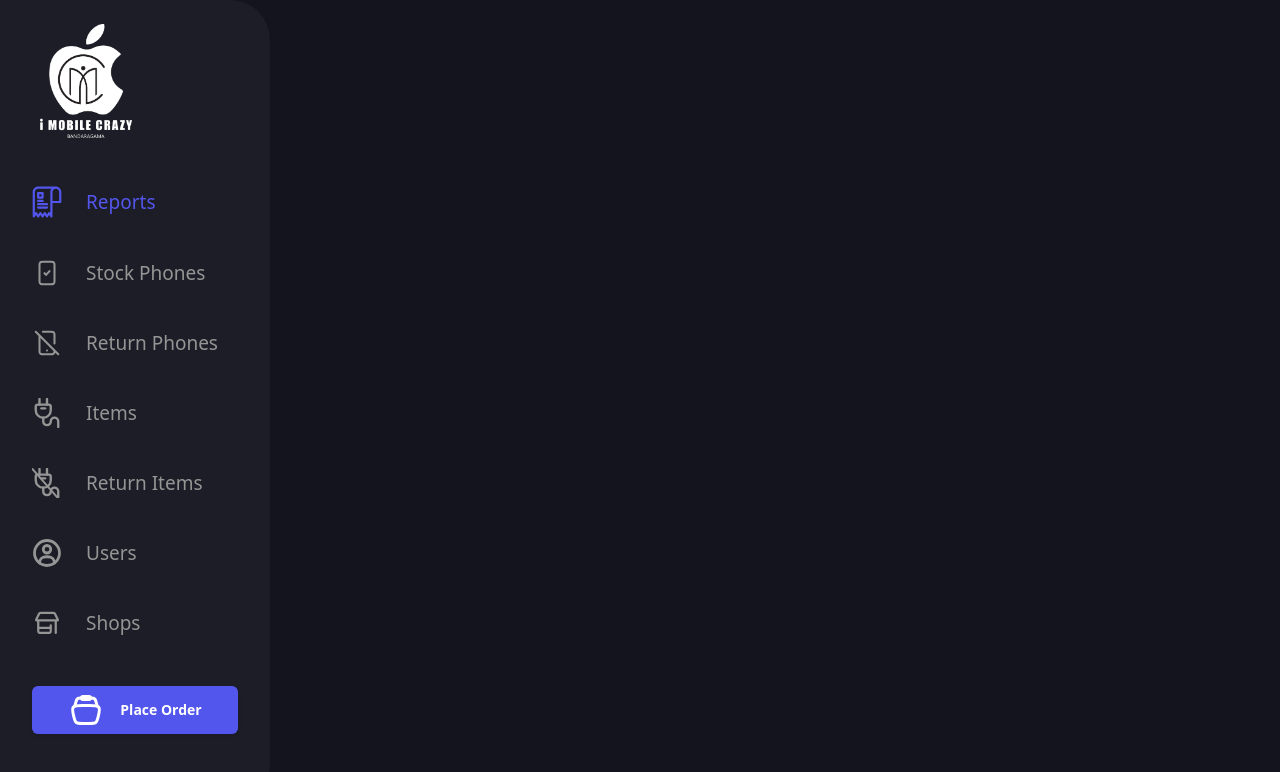
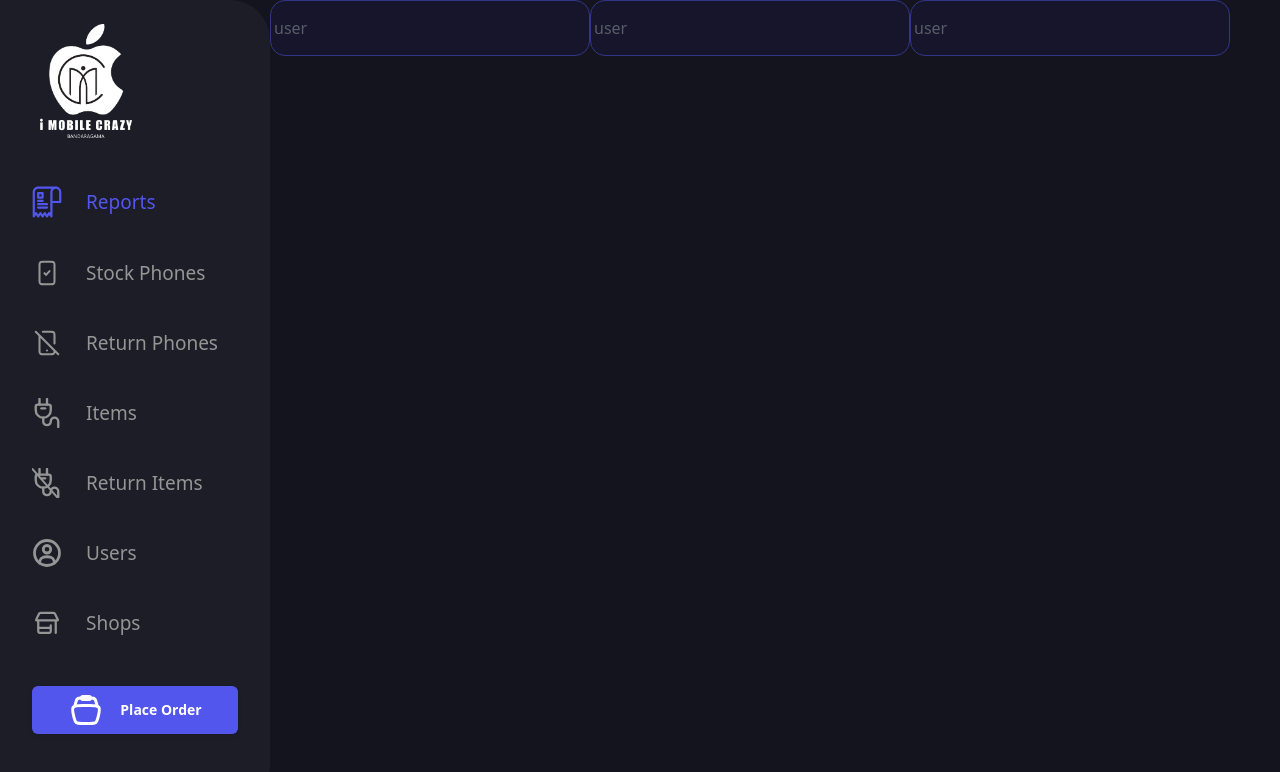
Before and after one commit to Arimax-Solutions/I_Mobile_Crazy_Frontend, a React (Vite) app: page /user in a window 1280 px wide. Shown: the top 772 px of the page. Built offline with nearby package versions, Linux system fonts and the light colour scheme.

Commit message:
create input component

```diff
--- a/src/App.tsx
+++ b/src/App.tsx
@@ -6,6 +6,7 @@ import Dashboard from './components/dashboard/dashboard.tsx';
 import Home from './components/home';
 import Layout from './components/layout/layout';
 import Item from './components/item/item.tsx';
+import User from './components/user/user.tsx';
 
 function App() {
   return (
@@ -15,6 +16,7 @@ function App() {
         <Route path="/*" element={<Layout />}>
           <Route path="dashboard" element={<Dashboard />} />
           <Route path="home" element={<Home />} />
+          <Route path="user" element={<User />} />
           <Route path="item" element={<Item />} />
         </Route>
       </Routes>
--- /dev/null
+++ b/src/components/input/input.css
@@ -0,0 +1,9 @@
+.text-feild {
+    background-color: #181738;
+    border: 1px solid #5356EC;
+    padding: 3px;
+    width: 25vw;
+    height: 7vh;
+    border-radius: 15px;
+    opacity: 0.5;
+  }
--- /dev/null
+++ b/src/components/input/inputFeild.tsx
@@ -0,0 +1,24 @@
+// src/input/inputFields.tsx
+import React from 'react';
+import '../input/input.css';
+
+interface InputFieldsProps {
+    value: string;
+    onChange: (event: React.ChangeEvent<HTMLInputElement>) => void;
+    placeholder: string;
+}
+
+const InputFields: React.FC<InputFieldsProps> = ({ value, onChange, placeholder }) => {
+    return (
+        <div className=" inputs-container">
+            <input
+                className="text-feild"
+                value={value}
+                onChange={onChange}
+                placeholder={placeholder}
+            />
+        </div>
+    );
+}
+
+export default InputFields;
--- a/src/components/ui/navbar/navbar.tsx
+++ b/src/components/ui/navbar/navbar.tsx
@@ -21,7 +21,7 @@ function NavigationMenu() {
                     <NavItems logo='src/assets/images/navbar/Return Phones.svg' name='Return Phones' location='/dashboard' selected={setSelect} isSelected={select} />
                     <NavItems logo='src/assets/images/navbar/Items.svg' name='Items' location='/item' selected={setSelect} isSelected={select} />
                     <NavItems logo='src/assets/images/navbar/Return item.svg' name='Return Items' location='/dashboard' selected={setSelect} isSelected={select} />
-                    <NavItems logo='src/assets/images/navbar/Users.svg' name='Users' location='/dashboard' selected={setSelect} isSelected={select} />
+                    <NavItems logo='src/assets/images/navbar/Users.svg' name='Users' location='/user' selected={setSelect} isSelected={select} />
                     <NavItems logo='src/assets/images/navbar/Shops.svg' name='Shops' location='/dashboard' selected={setSelect} isSelected={select} />
 
                 </ul>
--- /dev/null
+++ b/src/components/user/user.tsx
@@ -0,0 +1,18 @@
+// src/user/User.tsx
+import React, { useState } from 'react';
+import InputFields from '../input/inputFeild';
+import '../user/user.css';
+
+const User = () => {
+    const [token, setToken] = useState('');
+
+    return (
+        <div className='flex'>
+            <InputFields value={token} onChange={(event) => setToken(event.target.value)} placeholder="user" />
+            <InputFields value={token} onChange={(event) => setToken(event.target.value)} placeholder="user" />
+            <InputFields value={token} onChange={(event) => setToken(event.target.value)} placeholder="user" />
+        </div>
+    );
+}
+
+export default User;
```
Also changed, not shown: src/components/user/user.css (added).
